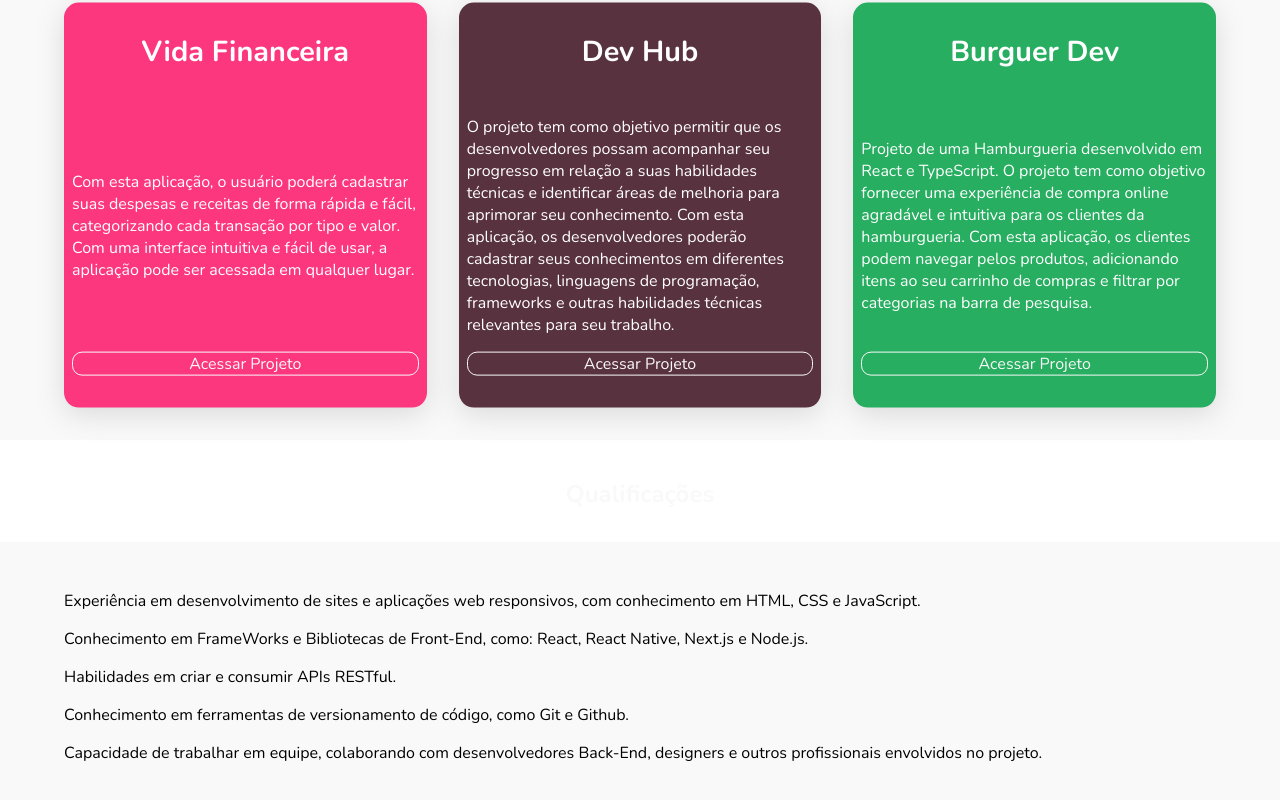
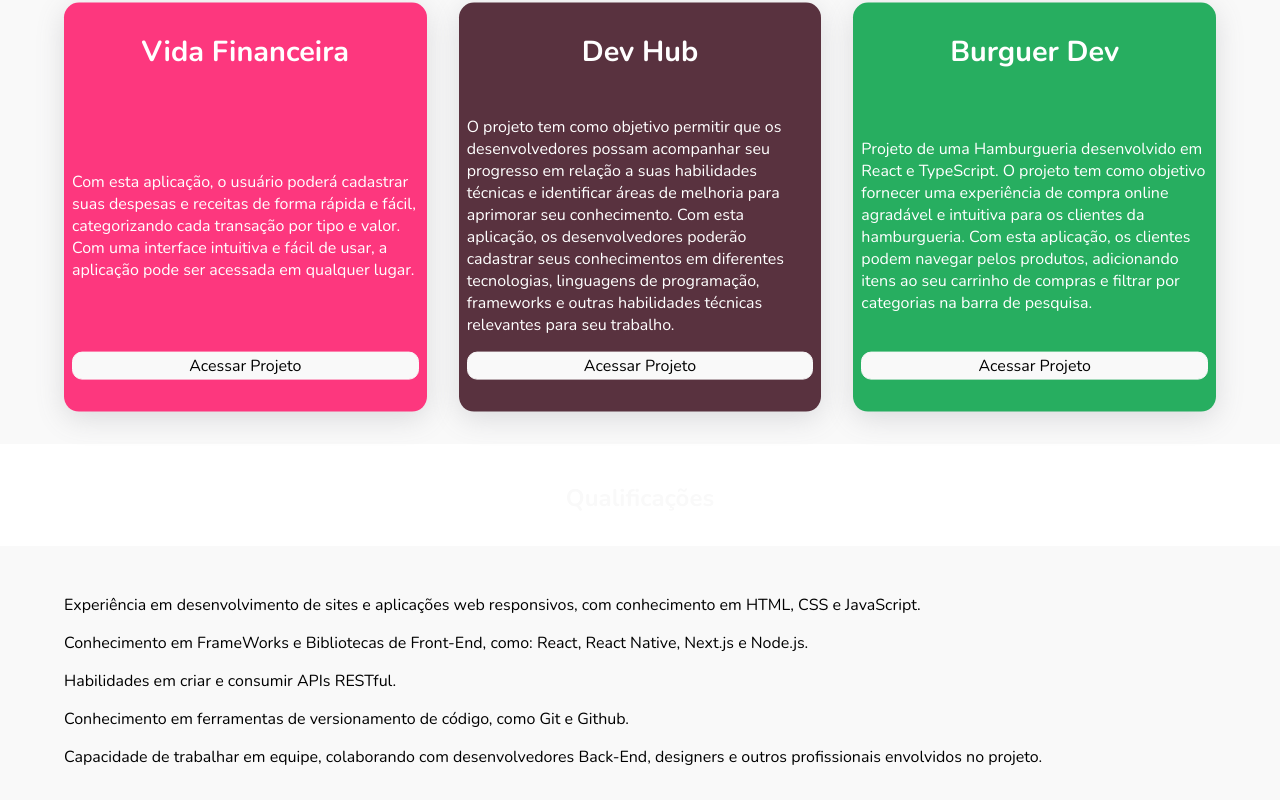
Before and after one commit to pedrocastro210/portifoli-pedrocastro, a React (Vite) app: page / in a window 1280 px wide. Shown: the part 1264-2064 px from the top of the page. Built offline with nearby package versions, Linux system fonts and the light colour scheme.

Commit message:
Update Project

```diff
--- a/src/components/projectCard/style.css
+++ b/src/components/projectCard/style.css
@@ -41,6 +41,10 @@
   align-items: center;
 
   text-decoration: none;
+  background-color: #f9f9f9;
+  color: #000000;
+
+  padding: 2px;
 
   border: 1px solid #f9f9f9;
   border-radius: 10px;
```
